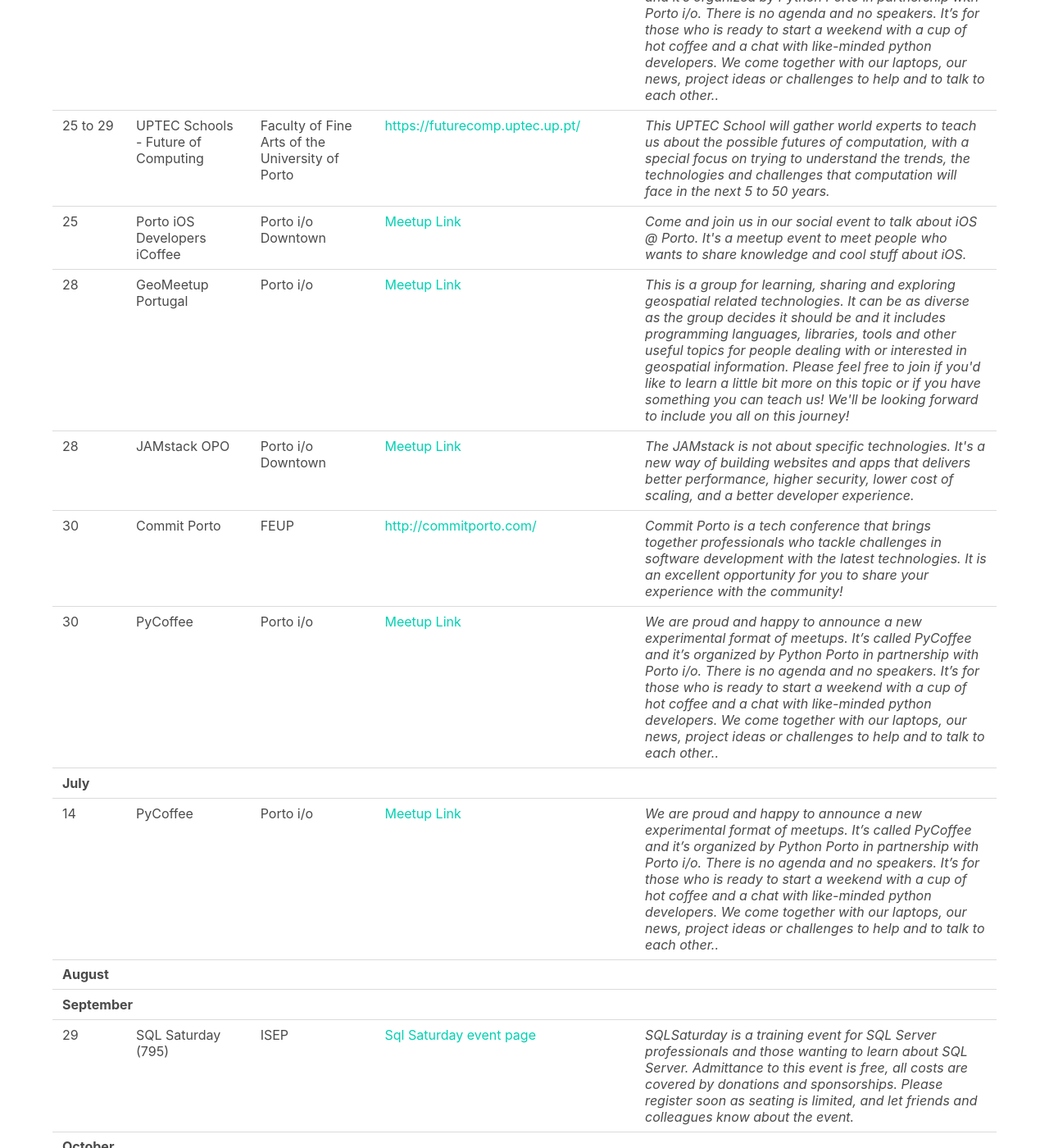
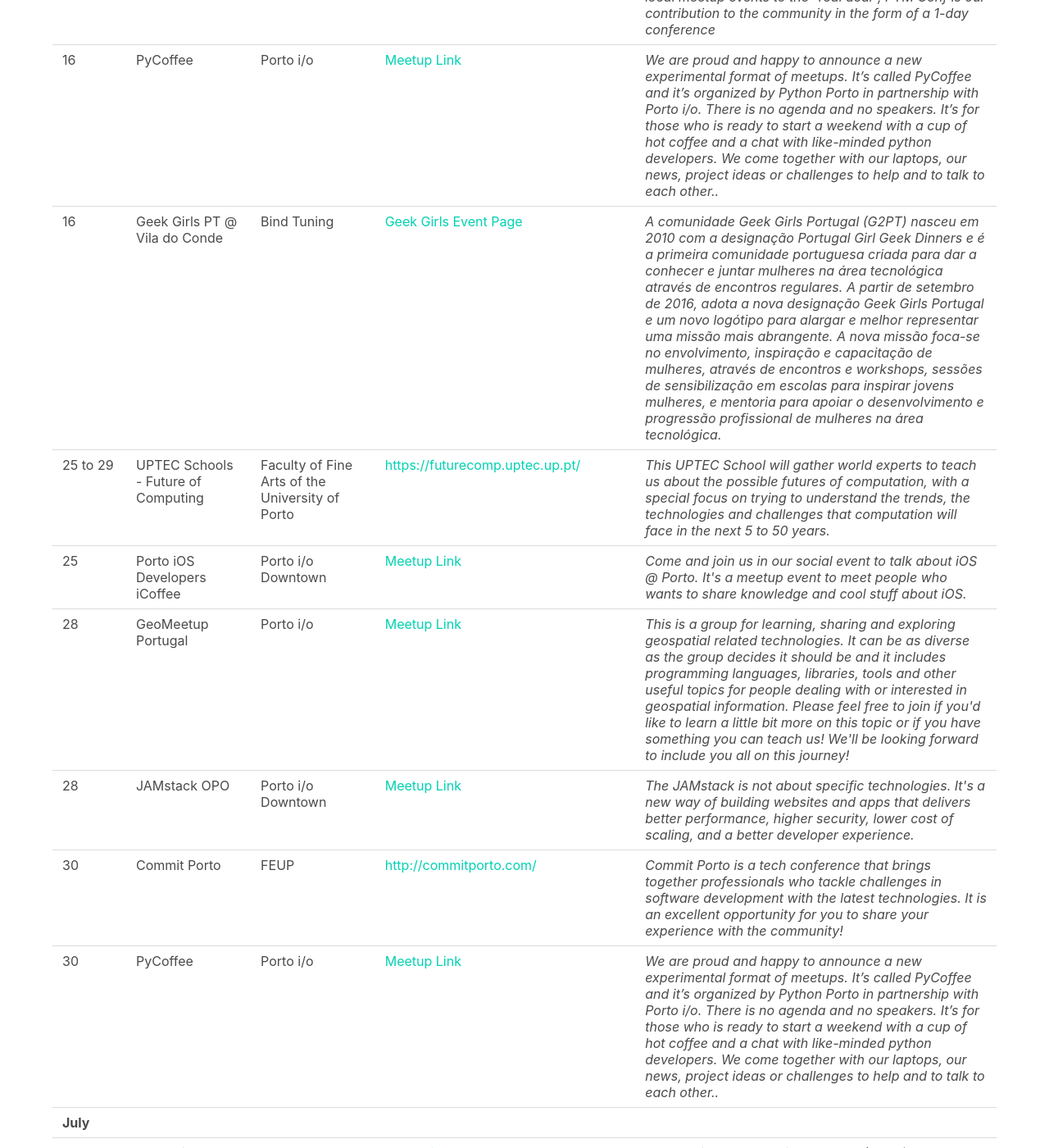
Before and after one commit to DevOpsPorto/devopsporto.github.io, a Jekyll site: the page built from events.html, in a window 1280 px wide and 1400 px high, scrolled down 6182 px. Shown: the whole window at 82% size. Built offline with Jekyll 4.4.1, drawn with Linux system fonts in a browser that asks for light colours; some of the changed text lies outside the part shown.

Commit message:
added geek girls events

```diff
--- a/events.html
+++ b/events.html
@@ -342,6 +342,17 @@
             </td>
         </tr>
         <tr>
+            <td>26</td>
+            <td>Workshop Práticas de Segurança Informática @ Porto</td>
+            <td>Cloudware</td>
+            <td>
+                <a href="http://geekgirlsportugal.pt/event/workshop-praticas-seguranca-informatica-porto/" target="_blank">Geek Girls event page</a>
+            </td>
+            <td>
+                <i>Workshop sobre práticas de segurança.</i>
+            </td>
+        </tr>
+        <tr>
             <td>28</td>
             <td>Porto iOS Developers iCoffee</td>
             <td>Porto i/o Downtown</td>
@@ -530,6 +541,19 @@
                 </td>
         </tr>
         <tr>
+            <td>16</td>
+            <td>Geek Girls PT @ Vila do Conde</td>
+            <td>Bind Tuning</td>
+                <td>
+                    <a href="http://geekgirlsportugal.pt/event/g2pt65-porto/" target="_blank">Geek Girls Event Page</a>
+                </td>
+                <td>
+                    <i>A comunidade Geek Girls Portugal (G2PT) nasceu em 2010 com a designação Portugal Girl Geek Dinners e é a primeira comunidade portuguesa criada para dar a conhecer e juntar mulheres na área tecnológica através de encontros regulares.
+                        A partir de setembro de 2016, adota a nova designação Geek Girls Portugal e um novo logótipo para alargar e melhor representar uma missão mais abrangente.
+                        A nova missão foca-se no envolvimento, inspiração e capacitação de mulheres, através de encontros e workshops, sessões de sensibilização em escolas para inspirar jovens mulheres, e mentoria para apoiar o desenvolvimento e progressão profissional de mulheres na área tecnológica.</i>
+                </td>
+        </tr>
+        <tr>
             <td>25 to 29</td>
             <td>UPTEC Schools - Future of Computing</td>
             <td>Faculty of Fine Arts of the University of Porto</td>
@@ -602,6 +626,19 @@
             <td colspan="5">
                 <b>July</b>
             </td>
+        </tr>
+        <tr>
+            <td>7</td>
+            <td>Geek Girls PT @ Porto</td>
+            <td>TDB</td>
+                <td>
+                    <a href="http://geekgirlsportugal.pt/event/g2pt67-porto/" target="_blank">Geek Girls Event Page</a>
+                </td>
+                <td>
+                    <i>A comunidade Geek Girls Portugal (G2PT) nasceu em 2010 com a designação Portugal Girl Geek Dinners e é a primeira comunidade portuguesa criada para dar a conhecer e juntar mulheres na área tecnológica através de encontros regulares.
+                        A partir de setembro de 2016, adota a nova designação Geek Girls Portugal e um novo logótipo para alargar e melhor representar uma missão mais abrangente.
+                        A nova missão foca-se no envolvimento, inspiração e capacitação de mulheres, através de encontros e workshops, sessões de sensibilização em escolas para inspirar jovens mulheres, e mentoria para apoiar o desenvolvimento e progressão profissional de mulheres na área tecnológica.</i>
+                </td>
         </tr>
         <tr>
             <td>14</td>
```
